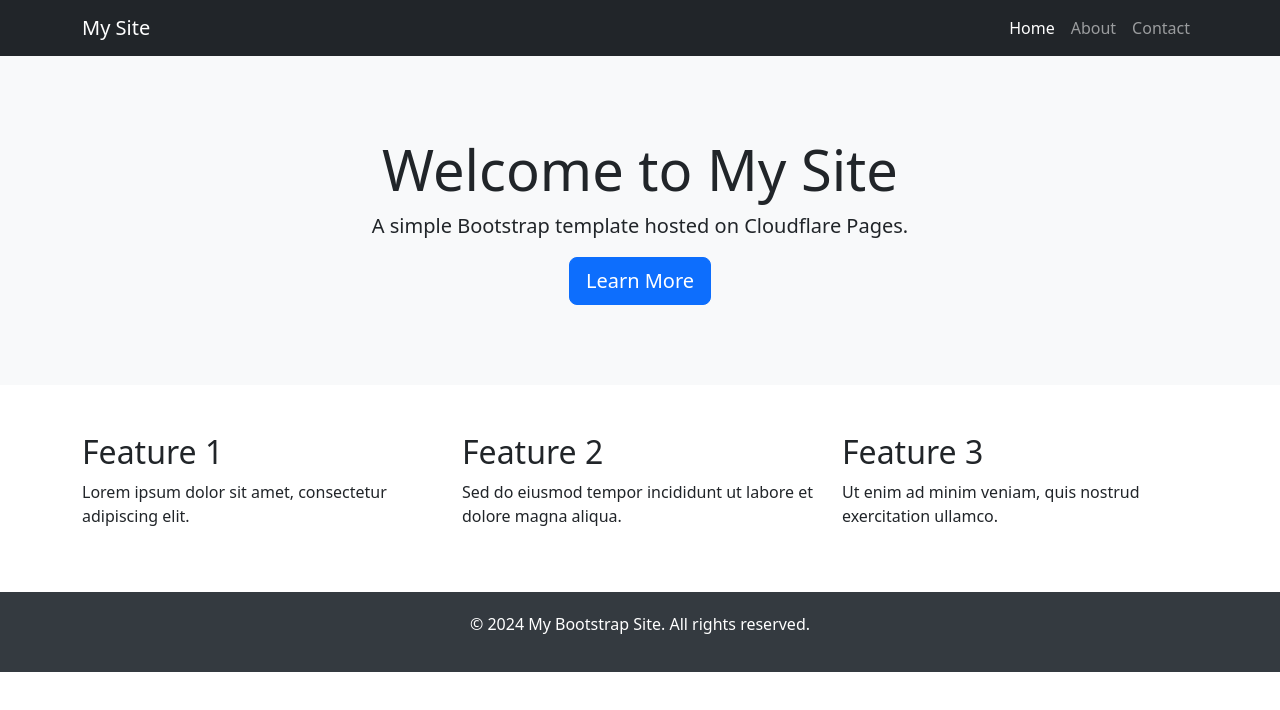
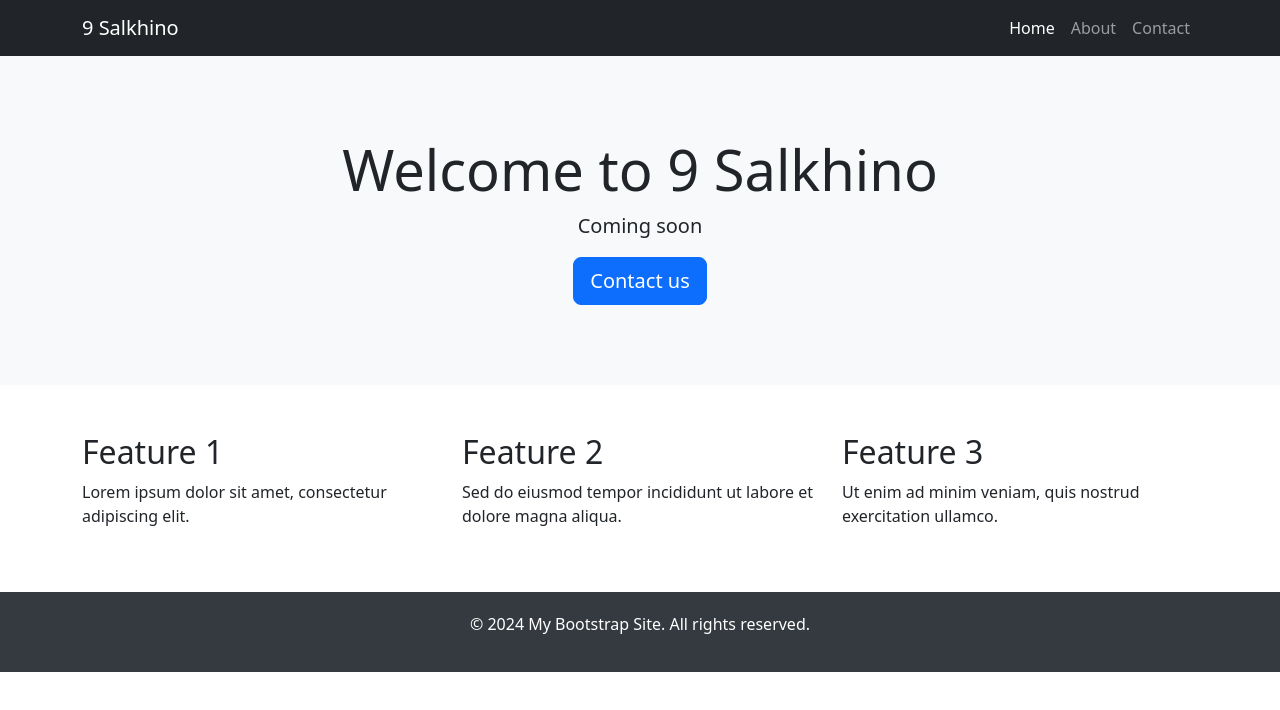
Before and after one commit to tornike-tsiklauri/re, a plain HTML site: page index.html in a window 1280 px wide. Drawn offline with nearby package versions, Linux system fonts and the light colour scheme.

Commit message:
Update index.html

```diff
--- a/index.html
+++ b/index.html
@@ -25,7 +25,7 @@
     <!-- Navbar -->
     <nav class="navbar navbar-expand-lg navbar-dark bg-dark">
         <div class="container">
-            <a class="navbar-brand" href="#">My Site</a>
+            <a class="navbar-brand" href="#">9 Salkhino</a>
             <button class="navbar-toggler" type="button" data-bs-toggle="collapse" data-bs-target="#navbarNav">
                 <span class="navbar-toggler-icon"></span>
             </button>
@@ -42,9 +42,9 @@
     <!-- Hero Section -->
     <section class="hero-section">
         <div class="container">
-            <h1 class="display-4">Welcome to My Site</h1>
-            <p class="lead">A simple Bootstrap template hosted on Cloudflare Pages.</p>
-            <a href="#" class="btn btn-primary btn-lg">Learn More</a>
+            <h1 class="display-4">Welcome to 9 Salkhino</h1>
+            <p class="lead">Coming soon</p>
+            <a href="mailto:info@9salkhino.com" class="btn btn-primary btn-lg">Contact us</a>
         </div>
     </section>
 
```
